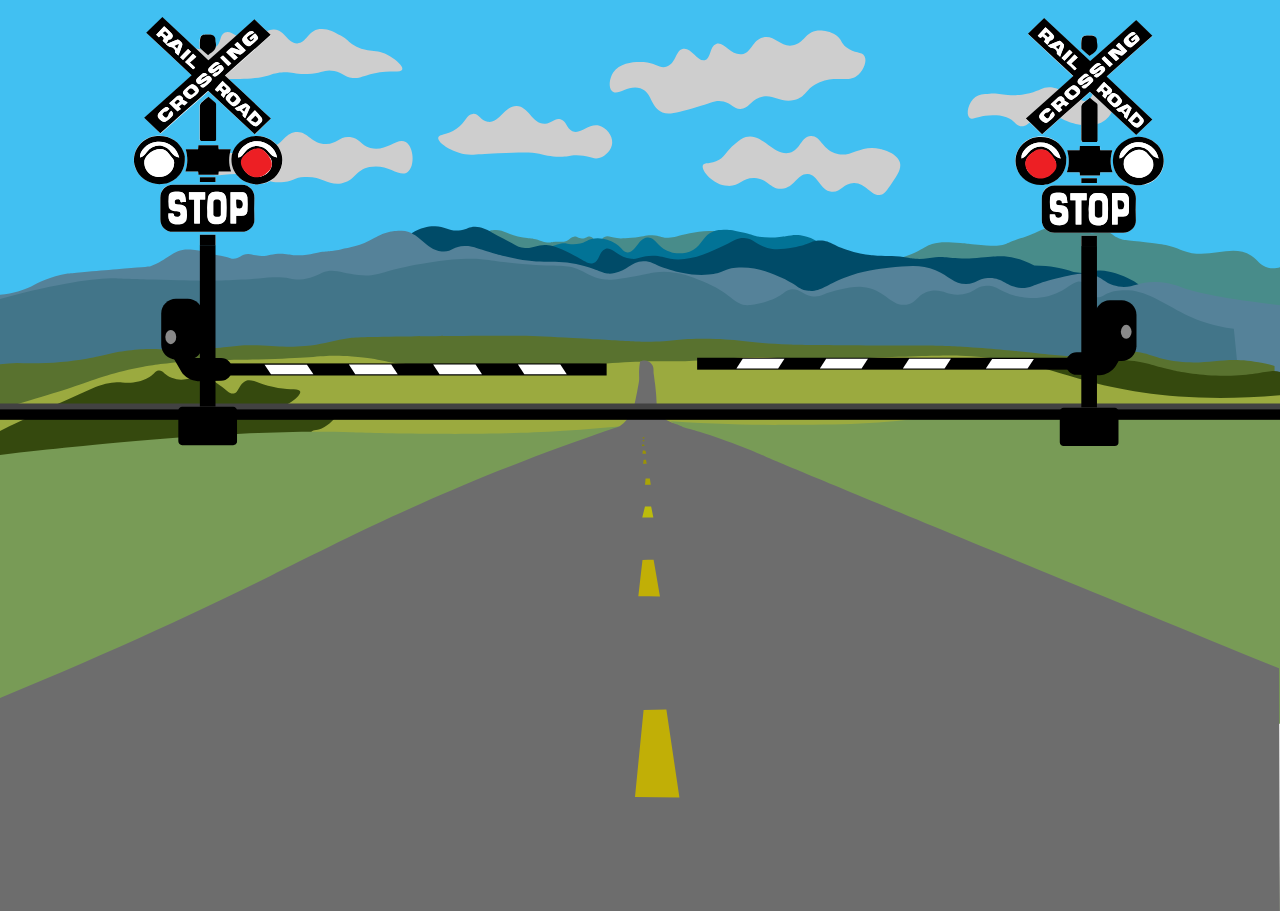
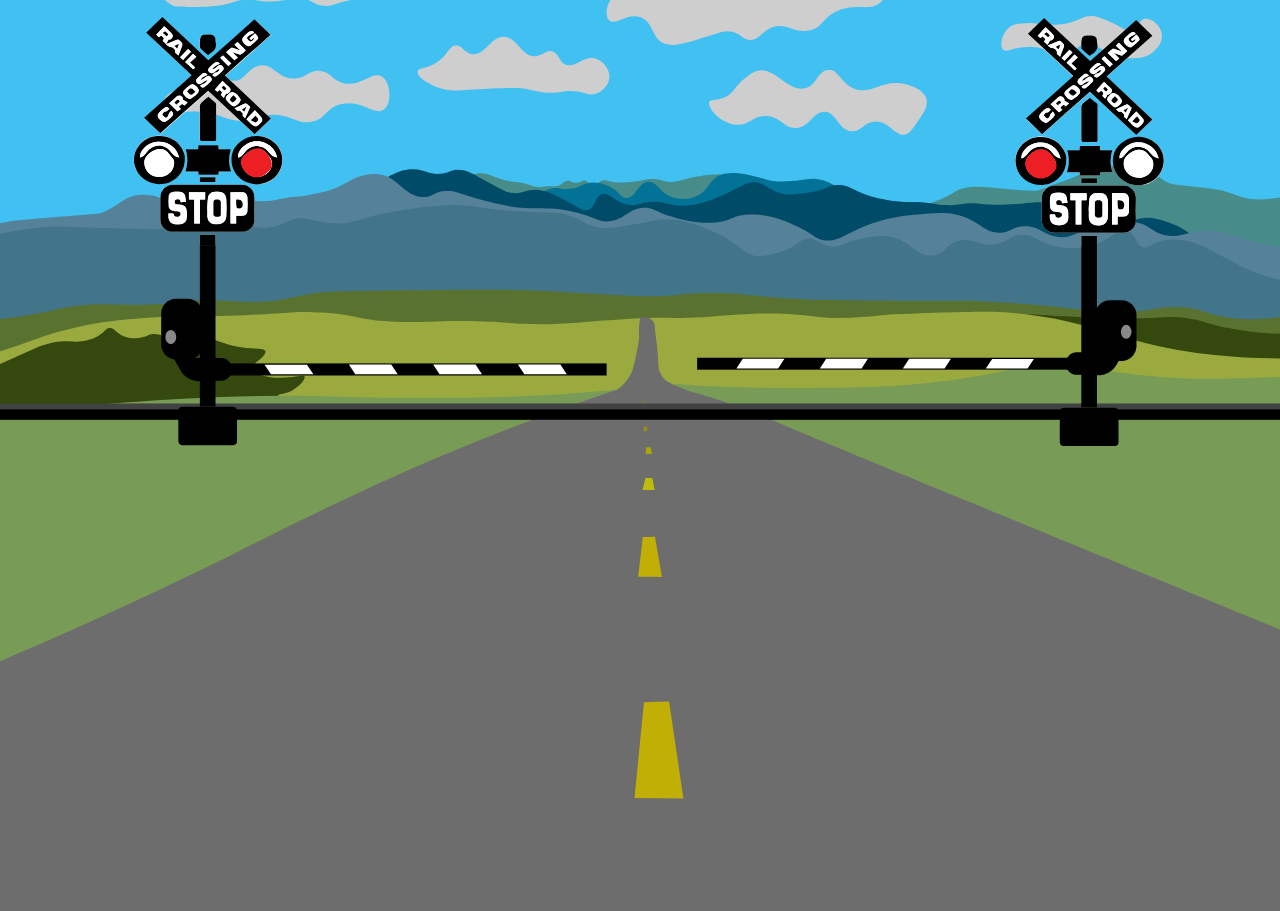
Before and after one commit to aaggarw99/trains, a plain HTML site: page landing.html in a window 1280 px wide. Shown: the top 911 px of the page. Drawn offline with Linux system fonts and the light colour scheme.

Commit message:
Changed backgroundpic to html

```diff
--- a/css/landingOverride.css
+++ b/css/landingOverride.css
@@ -1,11 +1,25 @@
 body {
 	overflow-y: hidden;
     overflow-x: hidden;
-	background: url("../images/background_road_color.svg") no-repeat center center fixed;
-	-webkit-background-size: cover;
-    -moz-background-size: cover;
-    -o-background-size: cover;
+    background-color: #6D6D6D;
+	/*background: url("../images/background_road_color.svg") no-repeat center center fixed;
     background-size: cover;
+    min-width: 2000px;*/
+}
+/*@media (){
+    body{
+        background-size: 2000px;
+    }
+}*/
+
+.background-image{
+    position: fixed;
+    top: -10%;
+    left: -5%;
+    min-width: 110%;
+    height: auto;
+    z-index: -1000000000;
+
 }
 
 #rightGate{
--- a/landing.html
+++ b/landing.html
@@ -6,7 +6,6 @@
     <meta charset="utf-8">
     <title>TrainSpace | Landing</title>
     <link rel="stylesheet" href="css/bootstrap.css">
-    <link rel="stylesheet" href="css/landingOverride.css">
   </head>
 
     <meta http-equiv="X-UA-Compatible" content="IE=edge">
@@ -37,12 +36,15 @@
 <body onLoad="runAnimation()">
   <div class="row">
     <div class="col-lg-10 col-lg-offset-1">
-      <img class="crossingSign float-right" id="rightCrossing" src="images/no_lights_right.svg">
+      <div id="signs">
+        <img class="crossingSign float-right" id="rightCrossing" src="images/no_lights_right.svg">
+      </div>
       <img class="crossingGate float-right" id="rightGate" src="images/right_gate.svg">
       <img class="crossingGate float-right" id="leftGate" src="images/left_gate.svg">
       <img class="train float-right" id="bulletTrain" src="images/trainGraphic.svg">
       <img class="rail float-right" id="frontRail" src="images/FrontRail.svg">
       <img class="rail float-right" id="backRail" src="images/BackRail.svg">
+      <img class="background-image float-right" src="images/background_road_color.svg">
     </div>
   </div>
 
```
Also changed, not shown: 2 other files.
